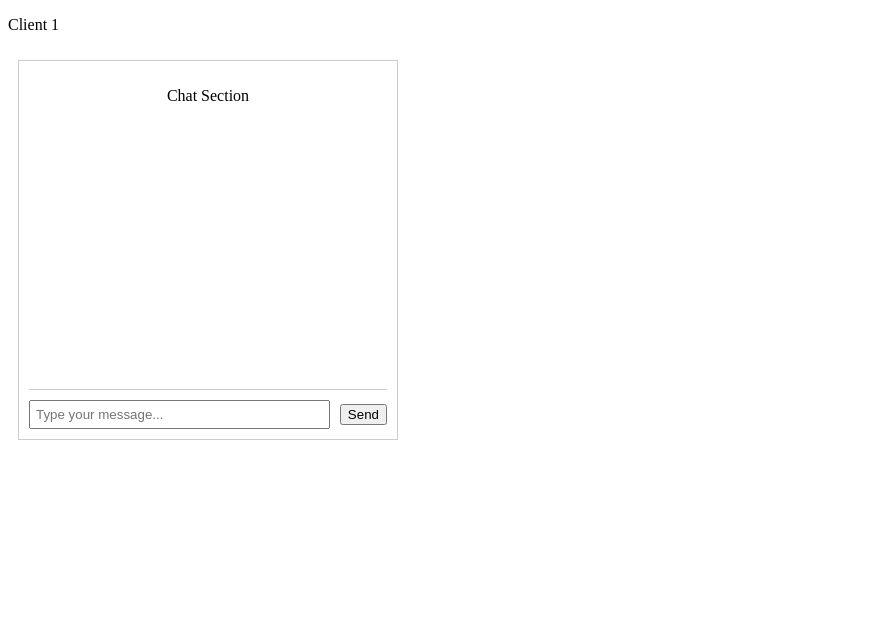
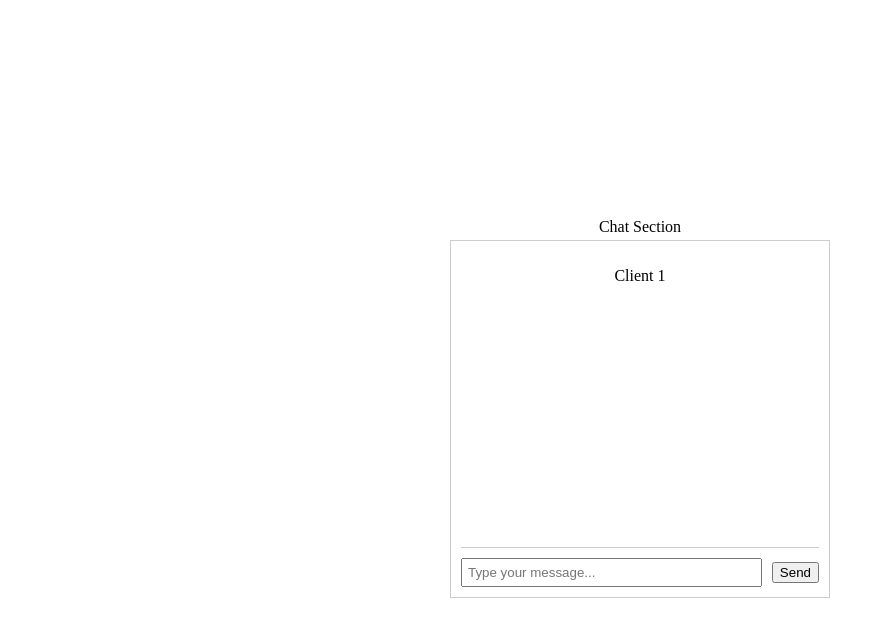
Before and after one commit to nj2397/ws-basics, a plain HTML site: page frontend/index1.html in a window 1280 px wide. Shown: the whole page, without its empty margins (0-885 px from the left). Drawn offline with Linux system fonts and the light colour scheme.

Commit message:
feat(primary html file for the two clients): included primary html file for the two clients

```diff
--- /dev/null
+++ b/frontend/index.css
@@ -0,0 +1,25 @@
+body {
+    display: flex;
+    justify-content: center;
+    align-items: center;
+    height: 100vh;
+    margin: 0;
+    font-family: Arial, sans-serif;
+}
+
+.container {
+    text-align: center;
+}
+
+.buttons {
+    display: flex;
+    gap: 20px;
+    justify-content: center;
+    margin-top: 20px;
+}
+
+.buttons button {
+    padding: 10px 20px;
+    font-size: 16px;
+    cursor: pointer;
+}
--- a/frontend/index1.css
+++ b/frontend/index1.css
@@ -2,7 +2,15 @@
     display: flex;
     justify-content: center;
     align-items: center;
-    /* background-color: aqua; */
+    height: 100vh;
+    width: 100%;
+}
+
+.chat-container-body {
+    display: flex;
+    flex-direction: column;
+    justify-content: center;
+    align-items: center;
     height: 50vh;
     width: 50vh;
     padding: 10px;
--- a/frontend/index1.html
+++ b/frontend/index1.html
@@ -9,13 +9,14 @@
         <link rel="stylesheet" href="./index1.css">
     </head>
     <body>
-        <div>
-            <p>Client 1</p>
+        <div class="container-body">
+            <div class="chat-container-body">
+                <div style="margin-bottom: 1%">
+                    Chat Section
                 </div>
-        <div class="container-body">
                 <div class="chat-body">
                     <p class="chat-section-sentence">
-                    Chat Section
+                        Client 1
                     </p>
                     <div class="chat-messages" id="chat-message-section">
                     </div>
@@ -25,8 +26,10 @@
                     </div>
                 </div>
             </div>
+        </div>
         <script>
-            const socket = new WebSocket("ws://localhost:3000");
+            // const socket = new WebSocket("ws://localhost:3000/");
+            const socket = new WebSocket("wss://ws-basics.onrender.com");
             const messages = [];
 
             socket.addEventListener('open', (event) => {
--- a/frontend/index2.css
+++ b/frontend/index2.css
@@ -1,5 +1,14 @@
 .container-body {
     display: flex;
+    justify-content: center;
+    align-items: center;
+    height: 100vh;
+    width: 100%;
+}
+
+.chat-container-body {
+    display: flex;
+    flex-direction: column;
     justify-content: center;
     align-items: center;
     height: 50vh;
```
Also changed, not shown: frontend/index.html (added, +24 -0 lines), frontend/index2.html (+8 -5 lines). Lines whose indentation alone changed are shown as unchanged.
